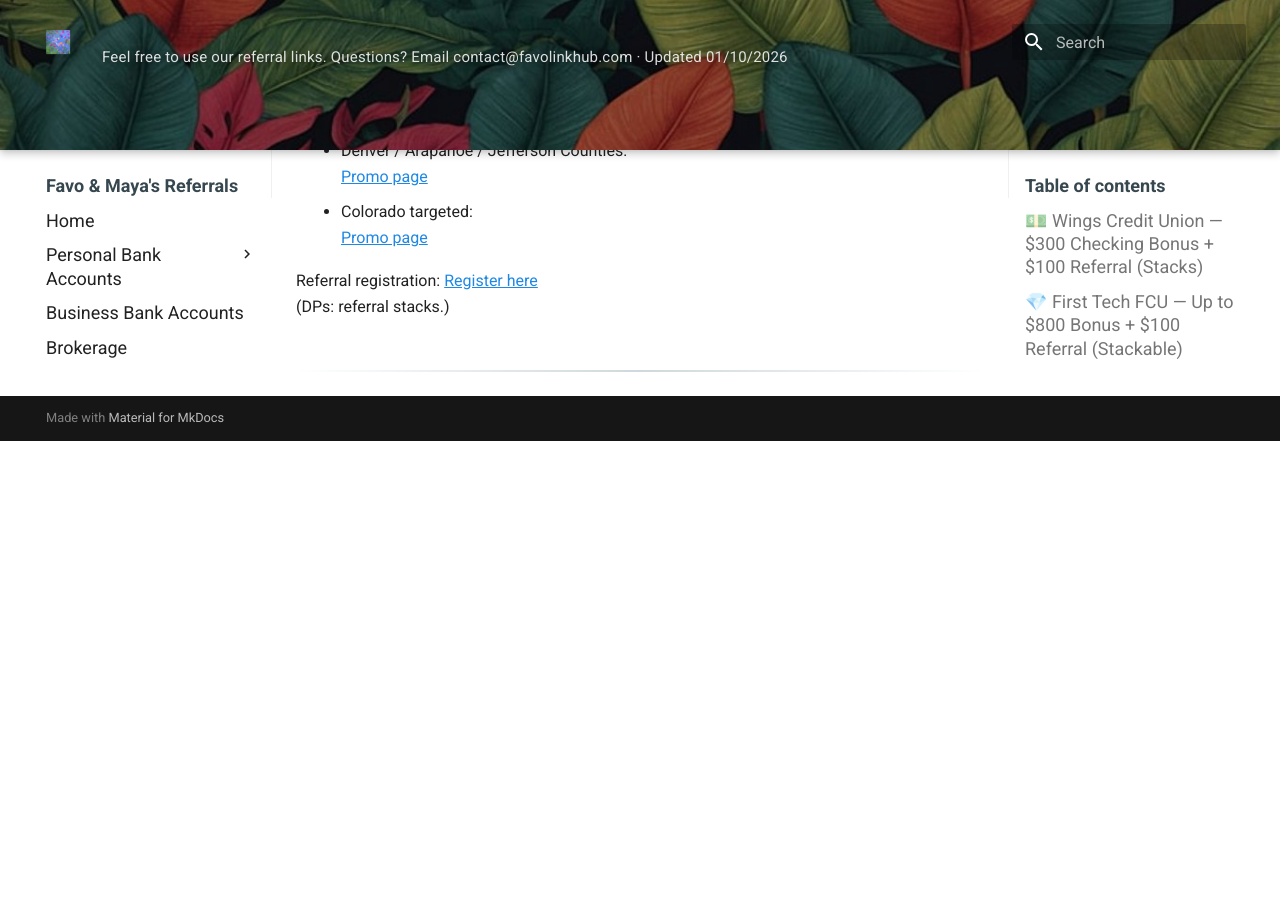
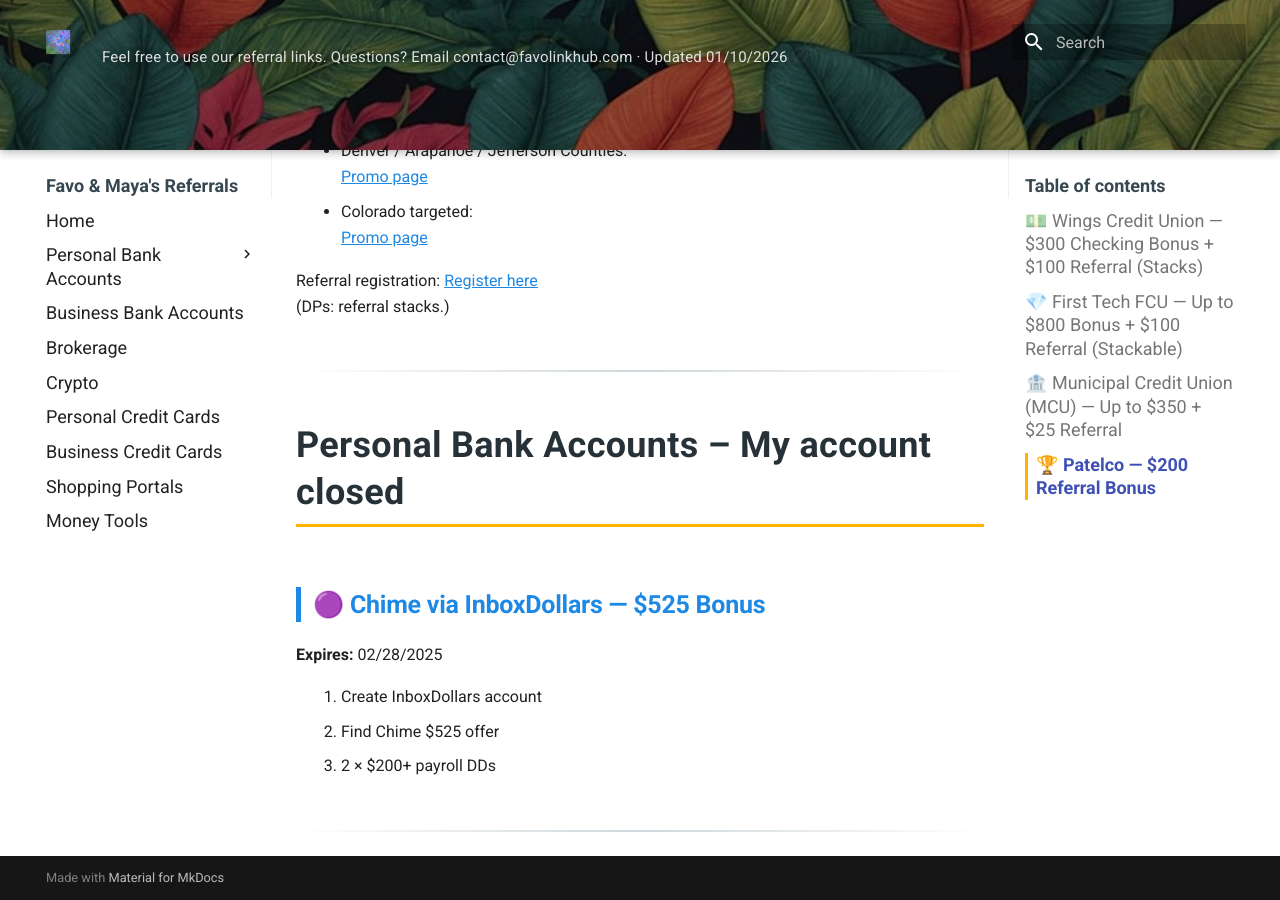
Before and after one commit to whispersofzephyr/favolinkhub-site, an MkDocs documentation site: the page built from docs/_archive/personal-bank-expired.md, in a window 1280 px wide and 900 px high, scrolled down 3883 px. Built offline with MkDocs 1.6.1 and Material for MkDocs 9.7.7, drawn with Linux system fonts in a browser that asks for light colours; before the commit the page ends 4324 px from its top, so only the background shows below that.

Commit message:
Update personal-bank-expired.md

```diff
--- a/docs/_archive/personal-bank-expired.md
+++ b/docs/_archive/personal-bank-expired.md
@@ -116,3 +116,13 @@ Referral registration: [Register here](https://io.referlive.com/miDcq5)
 (DPs: referral stacks.)
 
 ---
+# Personal Bank Accounts – My account closed
+
+## 🟣 Chime via InboxDollars — $525 Bonus
+**Expires:** 02/28/2025
+
+1. Create InboxDollars account
+2. Find Chime $525 offer
+3. 2 × $200+ payroll DDs
+
+---
```
